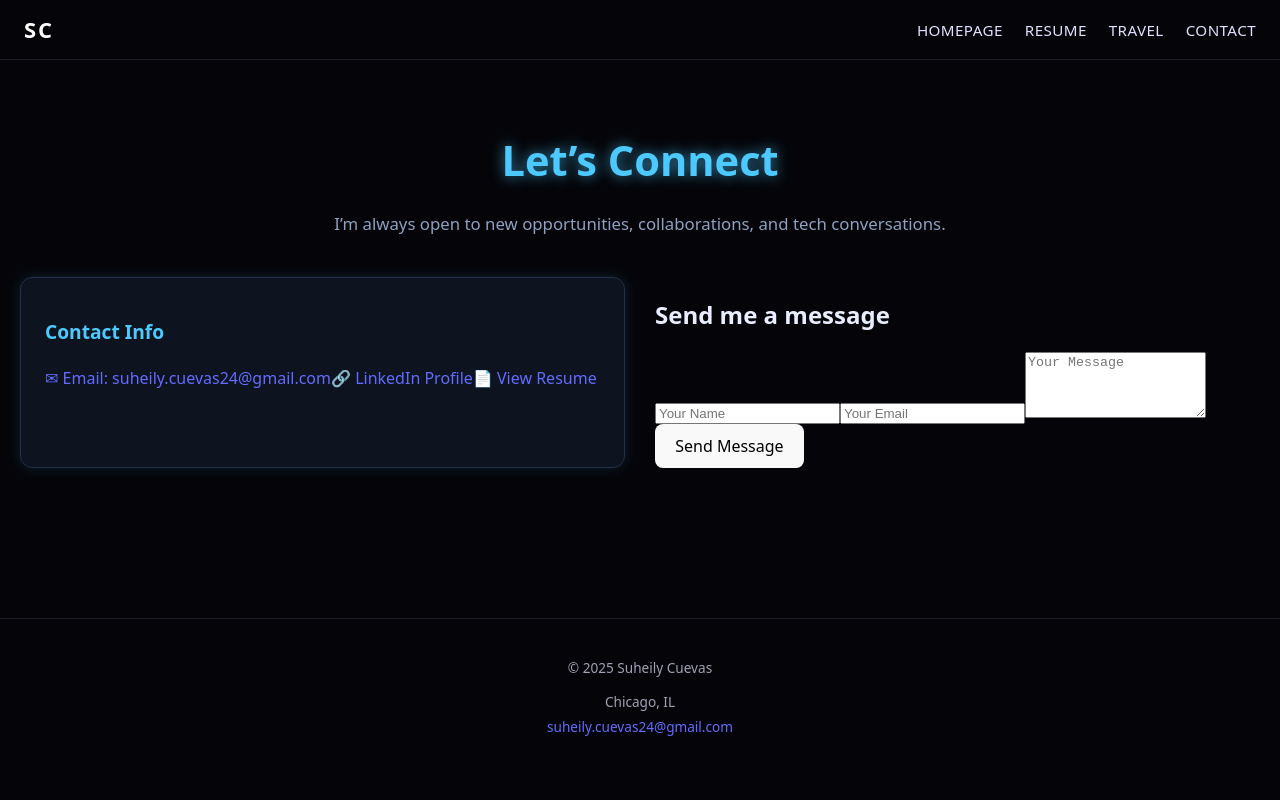
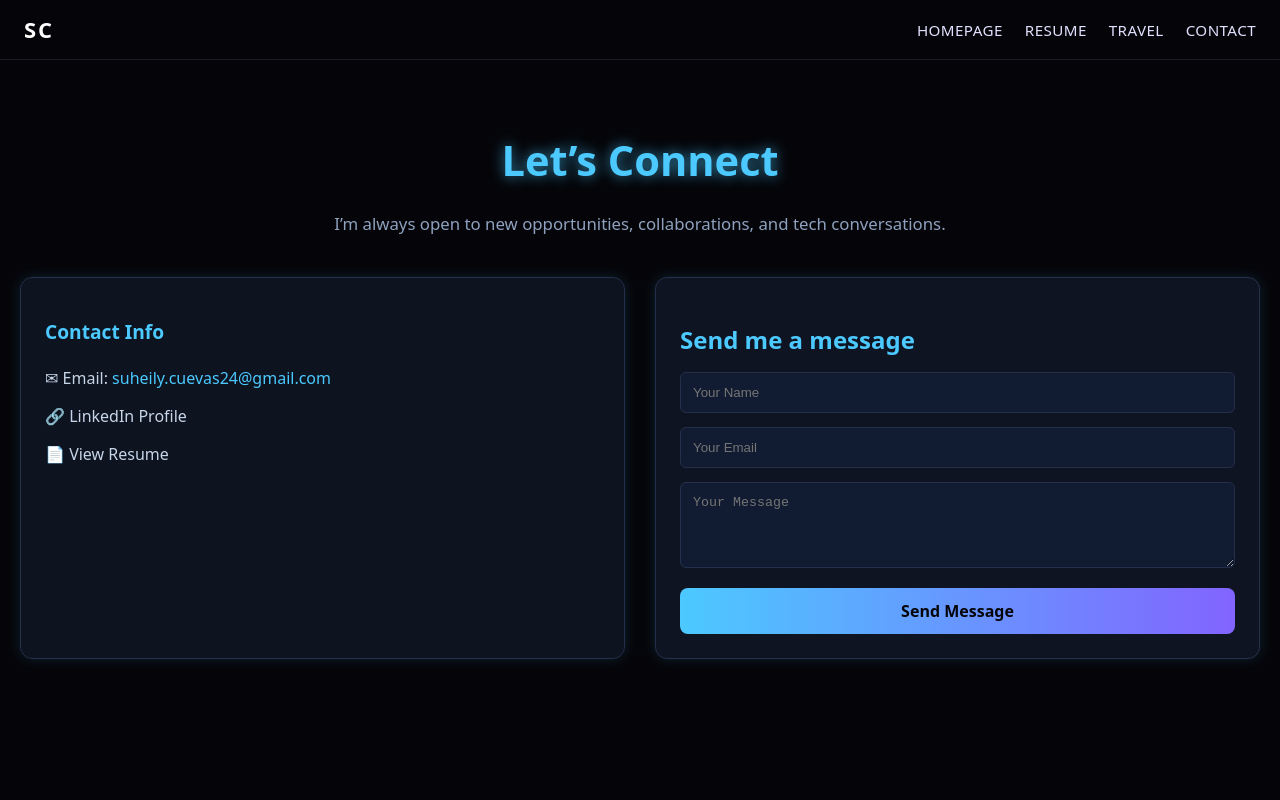
Before and after one commit to scuevas1/portfolio-site, a React (Vite) app: page /contact in a window 1280 px wide. Shown: the top 800 px of the page. Built offline with nearby package versions, Linux system fonts and the light colour scheme.

Commit message:
adding in the css for the links and buttons

```diff
--- a/src/App.css
+++ b/src/App.css
@@ -641,3 +641,67 @@ section {
   margin-bottom: 20px;
   font-size: 1.2rem;
 }
+
+.contact-links a {
+  display: block;
+  margin-bottom: 14px;
+  color: #c7d5e8;
+  text-decoration: none;
+  transition: 0.25s ease;
+}
+
+.contact-links a span {
+  color: #4cc9ff;
+}
+
+.contact-links a:hover {
+  color: white;
+  transform: translateX(4px);
+}
+
+.contact-form {
+  background: #0f1422;
+  padding: 24px;
+  border-radius: 12px;
+  border: 1px solid #24304b;
+  box-shadow: 0 0 14px rgba(76, 201, 255, 0.15);
+}
+
+.contact-form h2 {
+  color: #4cc9ff;
+  margin-bottom: 14px;
+}
+
+.contact-form input,
+.contact-form textarea {
+  width: 100%;
+  background: #111b31;
+  border: 1px solid #24304b;
+  padding: 12px;
+  color: white;
+  border-radius: 6px;
+  margin-bottom: 14px;
+  outline: none;
+}
+
+.contact-form input:focus,
+.contact-form textarea:focus {
+  border-color: #4cc9ff;
+}
+
+.btn-glow {
+  width: 100%;
+  padding: 12px;
+  background: linear-gradient(90deg, #4cc9ff, #8264ff);
+  border: none;
+  border-radius: 8px;
+  color: #050509;
+  font-weight: 600;
+  cursor: pointer;
+  transition: 0.3s;
+}
+
+.btn-glow:hover {
+  transform: translateY(-3px);
+  box-shadow: 0 0 18px rgba(76, 201, 255, 0.5);
+}
```
